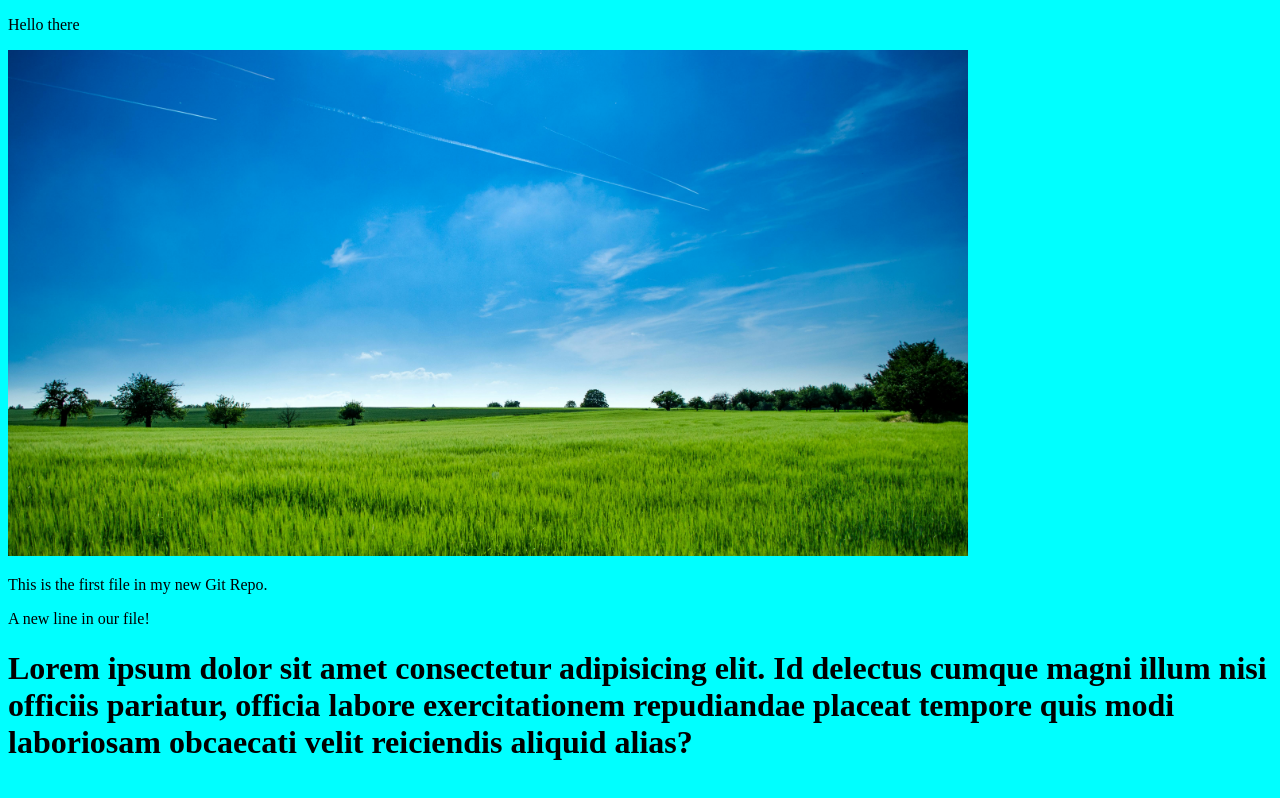
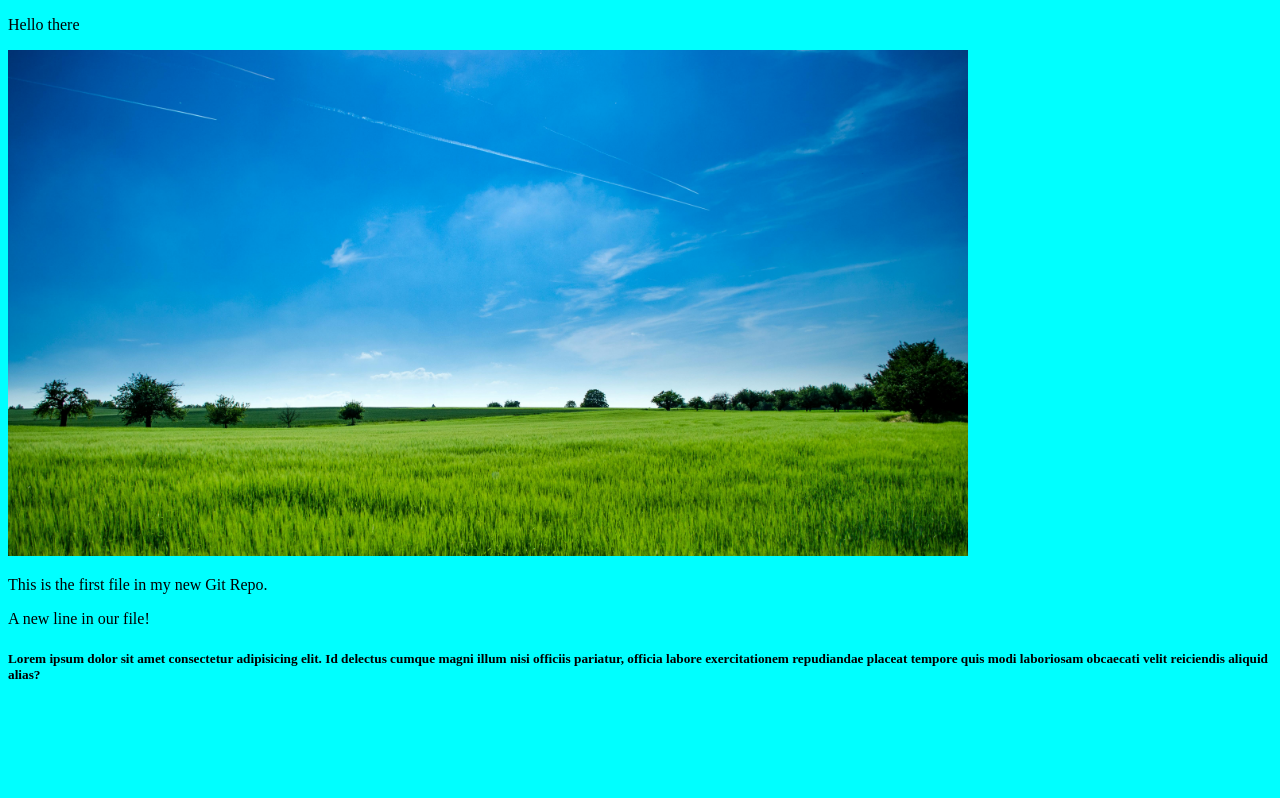
Before and after one commit to anbuselvan-r/gitdemo2, a plain HTML site: page index.html in a window 1280 px wide. Drawn offline with Linux system fonts and the light colour scheme.

Commit message:
changed from h1 to h5 tag

```diff
--- a/index.html
+++ b/index.html
@@ -13,7 +13,7 @@
     <div><img src="images/hero-image.jpg" alt="hero-image" style="width:100%;max-width:960px"></div>
     <p>This is the first file in my new Git Repo.</p>
     <p>A new line in our file!</p>
-    <h1>Lorem ipsum dolor sit amet consectetur adipisicing elit. Id delectus cumque magni illum nisi officiis pariatur, officia labore exercitationem repudiandae placeat tempore quis modi laboriosam obcaecati velit reiciendis aliquid alias?</h1>
+    <h5>Lorem ipsum dolor sit amet consectetur adipisicing elit. Id delectus cumque magni illum nisi officiis pariatur, officia labore exercitationem repudiandae placeat tempore quis modi laboriosam obcaecati velit reiciendis aliquid alias?</h5>
 </body>
 
 </html>
```
